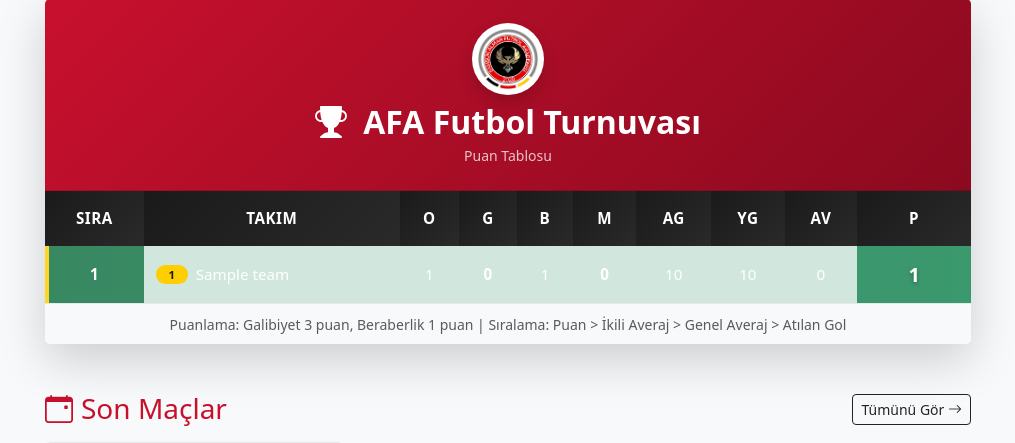
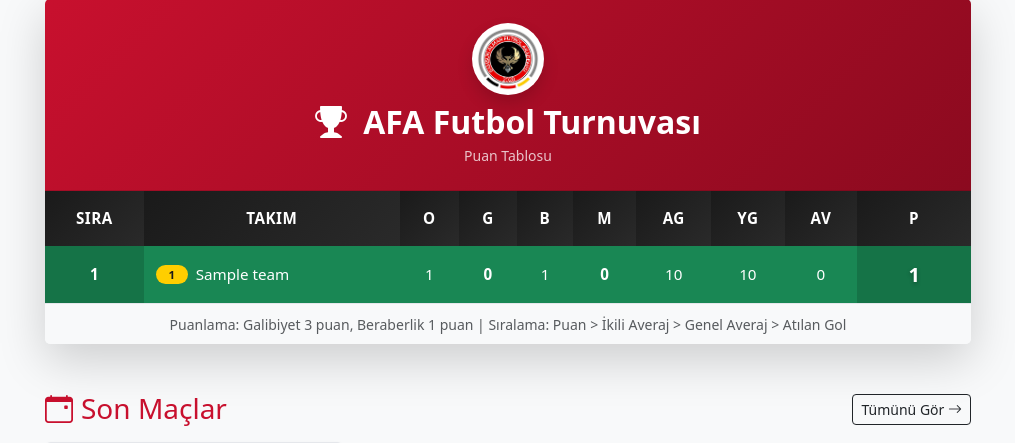
Before and after one commit to omerfarukshn/afa-turnuva, a Flask app: page / in a window 1280 px wide. Shown: the part 91-534 px from the top of the page, without its empty margins (132-1147 px from the left). Run offline with Flask 3, Linux system fonts and the light colour scheme; tables that the repository leaves empty hold one stand-in row (values such as "Sample post"); grey boxes marked "Sample" are stand-in pictures.

Commit message:
Fix: leader-row td arkaplan (gradient yerine solid color)

```diff
--- a/static/css/custom.css
+++ b/static/css/custom.css
@@ -61,18 +61,21 @@
 
 /* Lider — Yeşil (şampiyonluk) */
 .leader-row {
-    background: linear-gradient(90deg, var(--afa-leader) 0%, var(--afa-leader-2) 100%) !important;
-    color: white !important;
     box-shadow: inset 4px 0 0 var(--afa-yellow);
 }
 
-.leader-row td { color: white !important; }
+.leader-row td {
+    background-color: var(--afa-leader-2) !important;
+    color: white !important;
+}
+.leader-row td:first-child {
+    background-color: var(--afa-leader) !important;
+}
 .leader-row .text-success,
 .leader-row .text-danger { color: white !important; }
 
-.leader-row .position-col,
 .leader-row .points-col {
-    background: rgba(255,255,255,0.15) !important;
+    background-color: var(--afa-leader) !important;
     color: white !important;
 }
 
```
